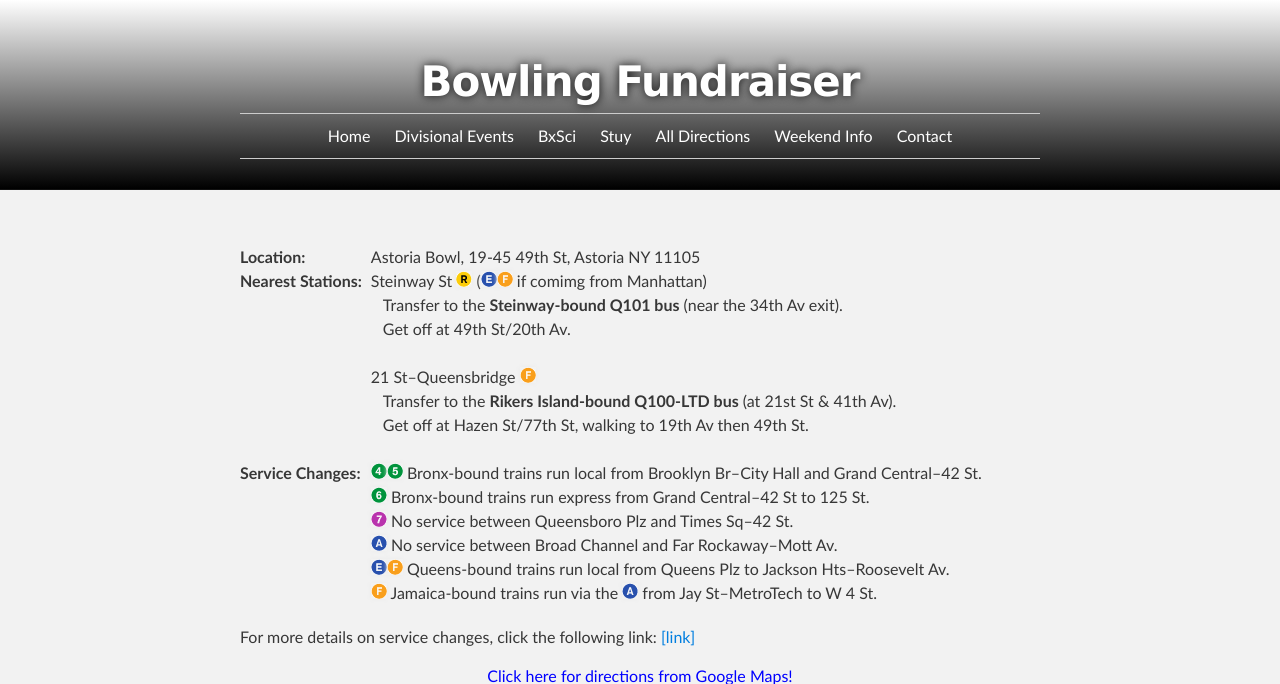
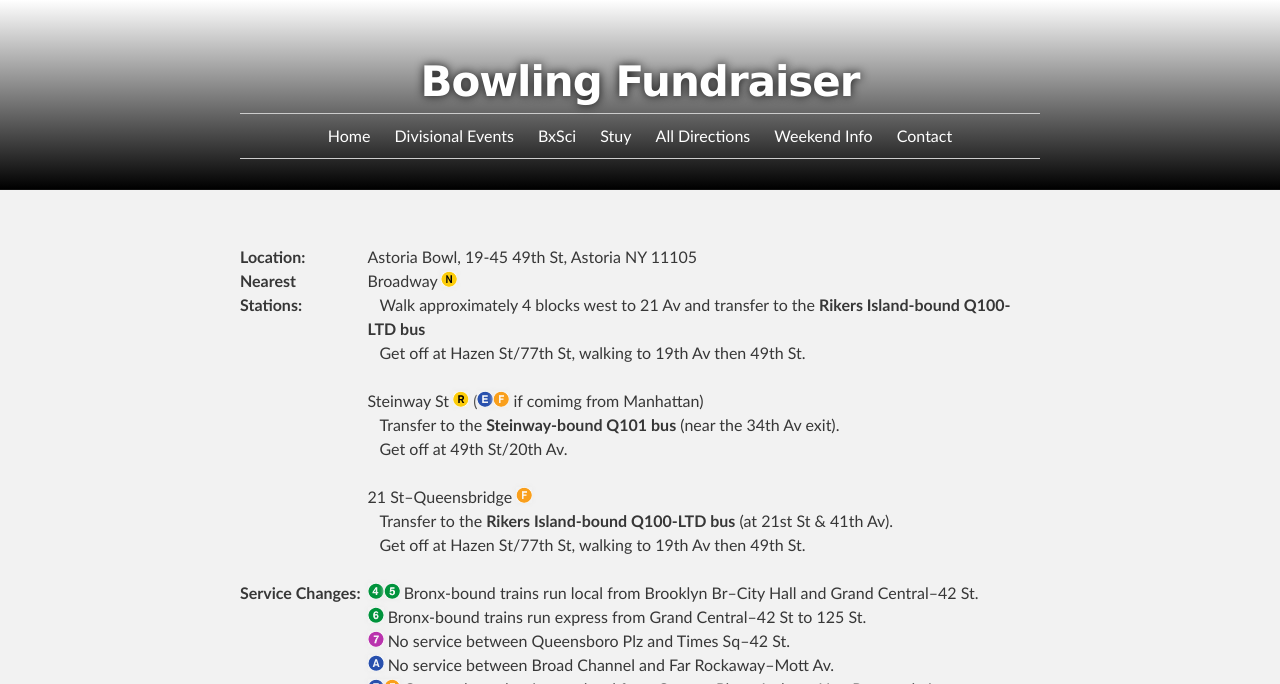
Before and after one commit to d11directions/d11directions.github.io, a Jekyll site: the page built from _posts/2014-03-23-Bowling_Fundraiser.html, in a window 1280 px wide, cut to the strip 0-684 px from the top of the page. Built offline with Jekyll 4.4.1, drawn with Linux system fonts in a browser that asks for light colours.

Commit message:
Update Bowling Fundraiser nearest stations

```diff
--- a/_posts/2014-03-23-Bowling_Fundraiser.html
+++ b/_posts/2014-03-23-Bowling_Fundraiser.html
@@ -6,6 +6,7 @@ tags:
 time: Sunday, March 23, 2014 at 1:00 PM
 location: Astoria Bowl, 19-45 49th St, Astoria NY 11105
 nearest-stations:
+    - Broadway <img src="/img/N.png" alt="(N)"><br>&emsp;Walk approximately 4 blocks west to 21 Av and transfer to the <strong>Rikers Island-bound Q100-LTD bus</strong><br>&emsp;Get off at Hazen St/77th St, walking to 19th Av then 49th St.<br>
     - Steinway St <img src="/img/R.png" alt="(R)"> (<img src="/img/E.png" alt="(E)"><img src="/img/F.png" alt="(F)"> if comimg from Manhattan)<br>&emsp;Transfer to the <strong>Steinway-bound Q101 bus</strong> (near the 34th Av exit).<br>&emsp;Get off at 49th St/20th Av.<br>
     - 21 St&ndash;Queensbridge <img src="/img/F.png" alt="(F)"><br>&emsp;Transfer to the <strong>Rikers Island-bound Q100-LTD bus</strong> (at 21st St &amp; 41th Av).<br>&emsp;Get off at Hazen St/77th St, walking to 19th Av then 49th St.<br>
 changes-brief:
```
